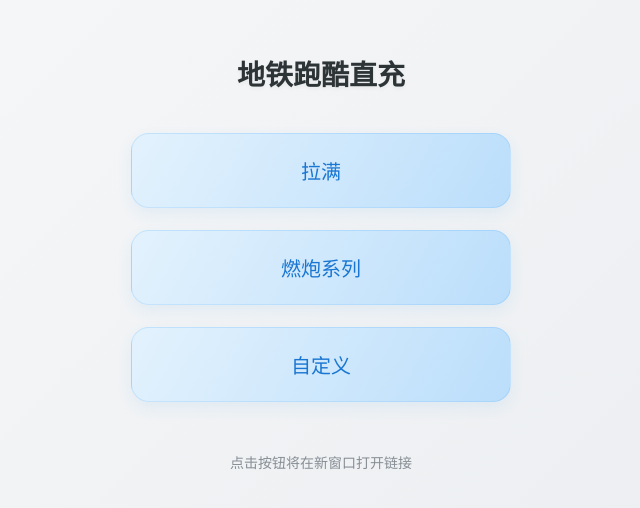
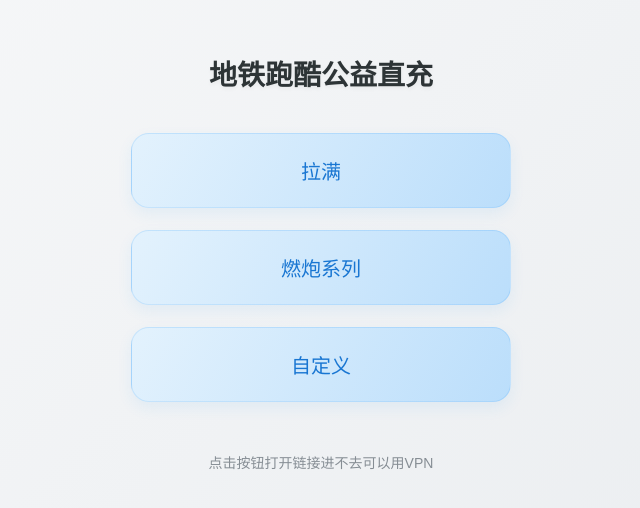
Before and after one commit to 1077801989/1077801989.github.io, a plain HTML site: page index.html in a window 1280 px wide. Shown: the part 138-646 px from the top of the page, without its empty margins (319-959 px from the left). Drawn offline with Linux system fonts and the light colour scheme.

Commit message:
Update index.html
更新

```diff
--- a/index.html
+++ b/index.html
@@ -3,7 +3,7 @@
 <head>
     <meta charset="UTF-8">
     <meta name="viewport" content="width=device-width, initial-scale=1.0, user-scalable=no">
-    <title>地铁跑酷直充</title> <!-- 标题也同步改成地铁跑酷直充 -->
+    <title>地铁跑酷公益直充</title> <!-- 标题也同步改成地铁跑酷公益直充 -->
     <style>
         * {
             margin: 0;
@@ -67,15 +67,15 @@
 </head>
 <body>
     <!-- 只改这里的标题文字，其他全不变 -->
-    <h1 class="page-title">地铁跑酷直充</h1>
+    <h1 class="page-title">地铁跑酷公益直充</h1>
 
     <div class="btn-box">
         <!-- 跳转核心代码完全没动，确保能跳 -->
-        <a href="http://love.aett.cc/df4cd063c5f647bfb58c3a7a78250233" class="jump-btn" target="_blank">拉满</a>
+        <a href="http://love.aett.cc/81a3d3cd62bf4a3a98b8cc43e357b61e" class="jump-btn" target="_blank">拉满</a>
         <a href="http://love.aett.cc/966434d4388943e98539aca486c035f4" class="jump-btn" target="_blank">燃炮系列</a>
         <a href="http://live.lovely.pw/b6bc8a325a3b198caefb0e325b4a63d1" class="jump-btn" target="_blank">自定义</a>
     </div>
 
-    <div class="hint-text">点击按钮将在新窗口打开链接</div>
+    <div class="hint-text">点击按钮打开链接进不去可以用VPN</div>
 </body>
 </html>
```
